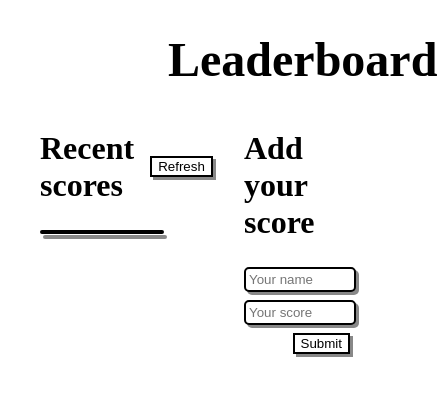
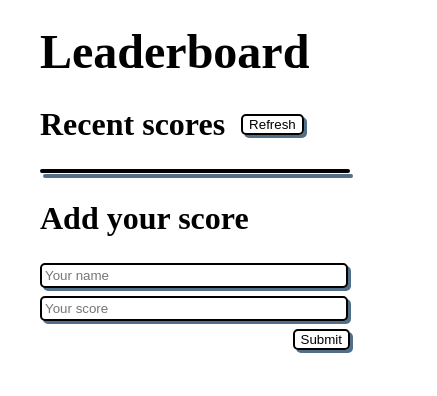
Before and after one commit to Alexr16/Leaderboard, a website built with webpack: page src/index.html in a window 390 px wide. Shown: the whole page, 437 px wide, since content can reach past the window. Built offline with nearby package versions, Linux system fonts and the light colour scheme; no server answers.

Commit message:
Add mobile version

```diff
--- a/src/style.scss
+++ b/src/style.scss
@@ -1,4 +1,5 @@
-$btn-hover: blue;
+$btn-hover: #536E87;
+$shadow: #536E87;
 
 h1 {
   margin: 2rem 10rem 1rem;
@@ -49,8 +50,9 @@ p {
   align-content: flex-end;
   background: none;
   border: 2px solid black;
-  box-shadow: 3px 3px #888;
+  box-shadow: 3px 3px $shadow;
   cursor: pointer;
+  border-radius: 5px;
 }
 
 .refresh-btn:hover {
@@ -61,7 +63,7 @@ p {
   border: 2px solid black;
   max-width: 100%;
   border-radius: 5px;
-  box-shadow: 3px 5px #888
+  box-shadow: 3px 5px $shadow;
 }
 
 .scores-container:nth-child(even) {
@@ -74,7 +76,7 @@ p {
   margin-bottom: 0.5rem;
   width: 96%;
   border-radius: 5px;
-  box-shadow: 3px 3px #888;
+  box-shadow: 3px 3px $shadow;
 }
 
 .input-score {
@@ -82,7 +84,7 @@ p {
   padding: 3px;
   width: 96%;
   border-radius: 5px;
-  box-shadow: 3px 3px #888;
+  box-shadow: 3px 3px $shadow;
 }
 
 .submit-button {
@@ -97,10 +99,27 @@ p {
   background: none;
   border: 2px solid black;
   margin: 0;
-  box-shadow: 3px 3px #888;
+  box-shadow: 3px 3px $shadow;
   cursor: pointer;
+  border-radius: 5px;
 }
 
 .submit-btn:hover {
   background: $btn-hover;
 }
+
+@media only screen and (max-width: 768px) {
+  h1 {
+    margin: 0 2rem;
+    padding-top: 1rem;
+  }
+
+  .body-app {
+    flex-direction: column;
+  }
+
+  .scores {
+    width: 100%;
+    padding: 0;
+  }
+}
```
Also changed, not shown: src/style.css, 1 other file.
